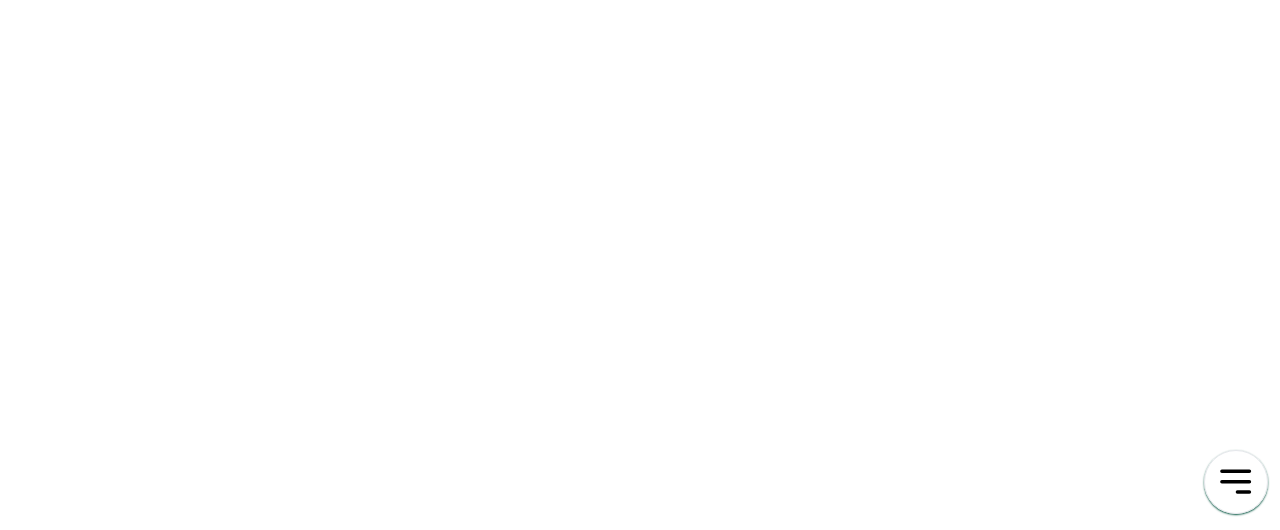
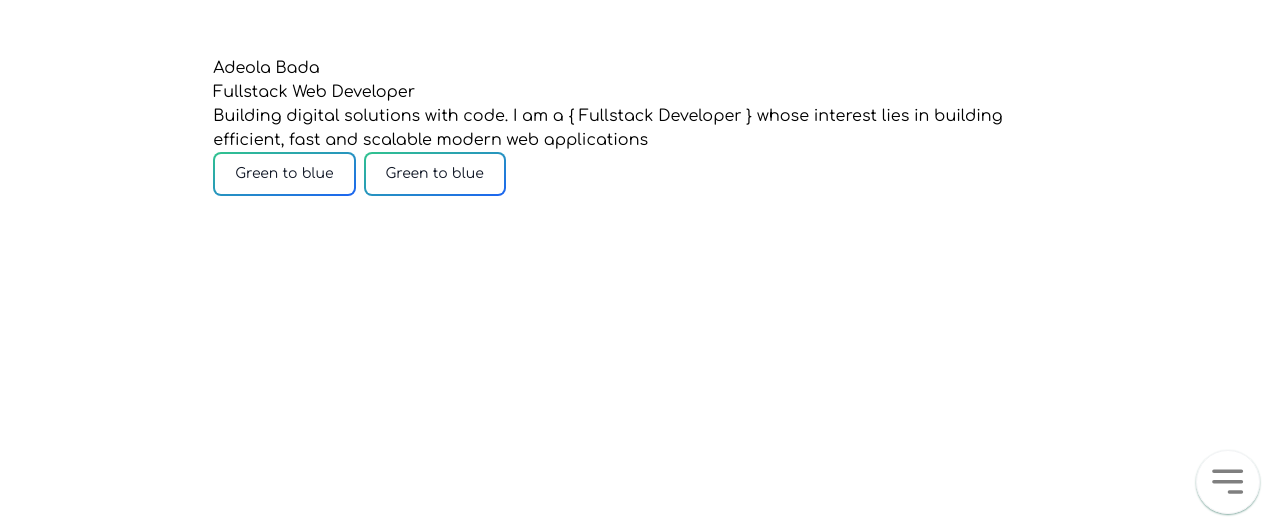
Before and after one commit to codeDeeAi/portfolio-in-vue3-ts, a Vue app: page /tools in a window 1280 px wide. Before the commit this address had no page. Shown: the part 270-800 px from the top of the page. Built offline with nearby package versions, Linux system fonts and the light colour scheme.

Commit message:
updated layout

```diff
--- a/src/App.vue
+++ b/src/App.vue
@@ -4,6 +4,7 @@ import { RouterLink, RouterView } from 'vue-router'
 import HelloWorld from './components/HelloWorld.vue'
 import PreLoader from './components/PreLoader.vue'
 import FloatingMenu from './components/utils/FloatingMenu.vue'
+import Main from './components/pages/Main.vue'
 
 // Data
 const isLoaded = ref<Boolean>(false);
@@ -28,8 +29,11 @@ toggleLoader();
     <!-- Loader -->
     <PreLoader v-if="!isLoaded" />
     <!-- Loader Ends -->
-    <RouterView class="h-full scroll-smooth container mx-auto px-4" />
-    <FloatingMenu class="absolute bottom-4 right-3 z-40" />
+    <div class="h-full scroll-smooth">
+      <Main />
+      <!-- <RouterView class="h-full scroll-smooth container mx-auto px-4" /> -->
+    </div>
+    <FloatingMenu class="absolute bottom-4 right-3 md:right-4 lg:right-5 z-40" />
   </section>
 </template>
 
@@ -37,4 +41,13 @@ toggleLoader();
 #app {
   font-family: 'Comfortaa', 'Roboto', serif;
 }
+
+::-webkit-scrollbar {
+    width: 0;  /* Remove scrollbar space */
+    background: transparent;  /* Optional: just make scrollbar invisible */
+}
+/* Optional: show position indicator in red */
+::-webkit-scrollbar-thumb {
+    background: #FF0000;
+}
 </style>
--- a/src/components/pages/IntroSection.vue
+++ b/src/components/pages/IntroSection.vue
@@ -1,7 +1,39 @@
 <script setup lang="ts">
 </script>
 <template>
-    <div>
-        sdfsdf
-    </div>
+    <header class="h-screen bg-white flex justify-center">
+        <div class="m-auto w-5/6 lg:w-4/6">
+            <h3>Adeola Bada</h3>
+
+            <h1>Fullstack Web Developer </h1>
+
+            <p>
+                Building digital solutions with code.
+                I am a { Fullstack Developer } whose interest lies in building efficient, fast and scalable modern web
+                applications
+            </p>
+            <div class="flex">
+                <button
+                    class="relative inline-flex items-center justify-center p-0.5 mb-2 mr-2 overflow-hidden text-sm font-medium text-gray-900 rounded-lg group bg-gradient-to-br from-green-400 to-blue-600 group-hover:from-green-400 group-hover:to-blue-600 hover:text-white dark:text-white focus:ring-4 focus:outline-none focus:ring-green-200 dark:focus:ring-green-800">
+                    <span
+                        class="relative px-5 py-2.5 transition-all ease-in duration-75 bg-white dark:bg-gray-900 rounded-md group-hover:bg-opacity-0">
+                        Green to blue
+                    </span>
+                </button><button
+                    class="relative inline-flex items-center justify-center p-0.5 mb-2 mr-2 overflow-hidden text-sm font-medium text-gray-900 rounded-lg group bg-gradient-to-br from-green-400 to-blue-600 group-hover:from-green-400 group-hover:to-blue-600 hover:text-white dark:text-white focus:ring-4 focus:outline-none focus:ring-green-200 dark:focus:ring-green-800">
+                    <span
+                        class="relative px-5 py-2.5 transition-all ease-in duration-75 bg-white dark:bg-gray-900 rounded-md group-hover:bg-opacity-0">
+                        Green to blue
+                    </span>
+                </button>
+            </div>
+        </div>
+    </header>
+    <header class="h-screen bg-gray-50">
+        Building digital solutions with code.
+        I am a { Fullstack Developer } whose interest lies in building efficient, fast and scalable modern web
+        applications
+    </header>
 </template>
+<style scoped>
+</style>
--- /dev/null
+++ b/src/components/pages/Main.vue
@@ -0,0 +1,8 @@
+<template>
+   <div class="h-screen overflow-auto">
+     <IntroSection />
+   </div>
+</template>
+<script setup lang="ts">
+import IntroSection from "./IntroSection.vue";
+</script>
--- a/src/components/utils/DarkModeToggle.vue
+++ b/src/components/utils/DarkModeToggle.vue
@@ -28,7 +28,8 @@ loadCurrentMode();
                 stroke="currentColor" stroke-width="2">
                 <path stroke-linecap="round" stroke-linejoin="round"
                     d="M12 3v1m0 16v1m9-9h-1M4 12H3m15.364 6.364l-.707-.707M6.343 6.343l-.707-.707m12.728 0l-.707.707M6.343 17.657l-.707.707M16 12a4 4 0 11-8 0 4 4 0 018 0z" />
-            </svg></span>
+            </svg>
+        </span>
         <Switch v-model="enabled" :class="enabled ? 'bg-gray-500' : 'bg-gray-300'"
             class="relative inline-flex h-7 w-[60px] shrink-0 cursor-pointer rounded-full border-2 border-transparent transition-colors duration-200 ease-in-out focus:outline-none focus-visible:ring-2 focus-visible:ring-white focus-visible:ring-opacity-75">
             <span class="sr-only">Toggle Dark Mode</span>
--- a/src/components/utils/FloatingMenu.vue
+++ b/src/components/utils/FloatingMenu.vue
@@ -1,7 +1,7 @@
 <template>
     <div class="grid justify-items-end space-y-8">
         <!-- Content -->
-        <div v-if="showTray" class="transition-all ease-in-out">
+        <div v-if="showTray" class="transition-all ease-in-out delay-150">
 
             <ul class="list-none capitalize mr-2 space-y-2">
                 <li v-for="(item, index) in menuItems" :key="index" class="flex transition-all ease-in-out justify-end hover:border-b-2 md:hover:border-b-4 border-sky-400
@@ -33,7 +33,7 @@
 
         <!-- Floating Btn -->
         <button @click="showTray = !showTray"
-            class="relative rounded-full border w-12 h-12 md:w-16 md:h-16 shadow-sm shadow-green-800">
+            class="relative rounded-full border w-12 h-12 md:w-16 md:h-16 shadow-sm shadow-green-800 animate-pulse">
             <span class="flex justify-center">
                 <svg v-if="!showTray" class="w-4/6" fill="none" stroke="currentColor" viewBox="0 0 24 24"
                     xmlns="http://www.w3.org/2000/svg">
--- a/src/components/utils/LangToggle.vue
+++ b/src/components/utils/LangToggle.vue
@@ -16,12 +16,11 @@
 </template>
 <script setup lang="ts">
 import { ref } from 'vue';
-import { usePreferencesStore } from '@/stores/preferences'
-
+import { usePreferencesStore } from '@/stores/preferences';
 // Interface
 interface AllowedLanguage {
     name: string;
-    short: string;
+    short: "en" | "ar" | "nl" | "yor";
 }
 // Data
 const allowedLanguages = ref<AllowedLanguage[]>([
@@ -32,16 +31,3 @@ const allowedLanguages = ref<AllowedLanguage[]>([
 ]);
 
 </script>
-
-<!-- // Initialize translator
-var translator = new Translator({
-    persist: false,
-    languages: ['en', 'ar', 'yor'],
-    defaultLanguage: 'en',
-    detectLanguage: true,
-    filesLocation: '/i18n',
-});
-
-translator.load(getCurrentLanguage()); // getCurrentLanguage() is gotten from lang.js
-
-// Note: To translate html add  this -> data-i18n="" to html attribute -->
--- a/src/lang/i18n/ar.js
+++ b/src/lang/i18n/ar.js
@@ -1,10 +1,10 @@
 const arTrans = {
     menu: {
         items: {
-            home: "home",
-            projects: "projects",
-            tools: "tools",
-            "about me": "about me"
+            home: "الصفحة الرئيسية",
+            projects: "المشاريع",
+            tools: "أدوات",
+            "about me": "عني"
         }
     },
 };
--- a/src/lang/i18n/nl.js
+++ b/src/lang/i18n/nl.js
@@ -1,10 +1,10 @@
 const nlTrans = {
     menu: {
         items: {
-            home: "home",
-            projects: "projects",
-            tools: "tools",
-            "about me": "about me"
+            home: "huis",
+            projects: "projecten",
+            tools: "hulpmiddelen",
+            "about me": "over mij"
         }
     },
 };
```
